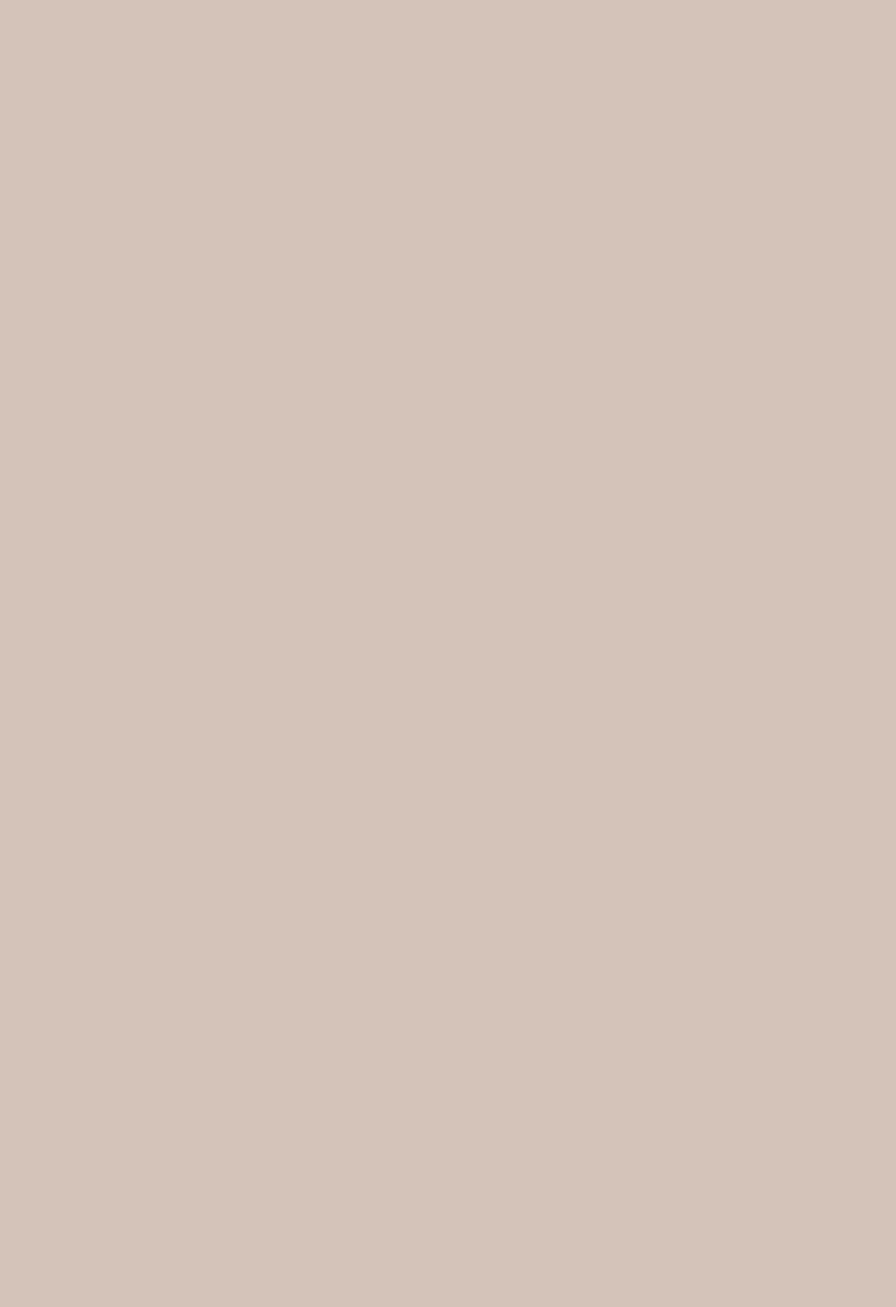
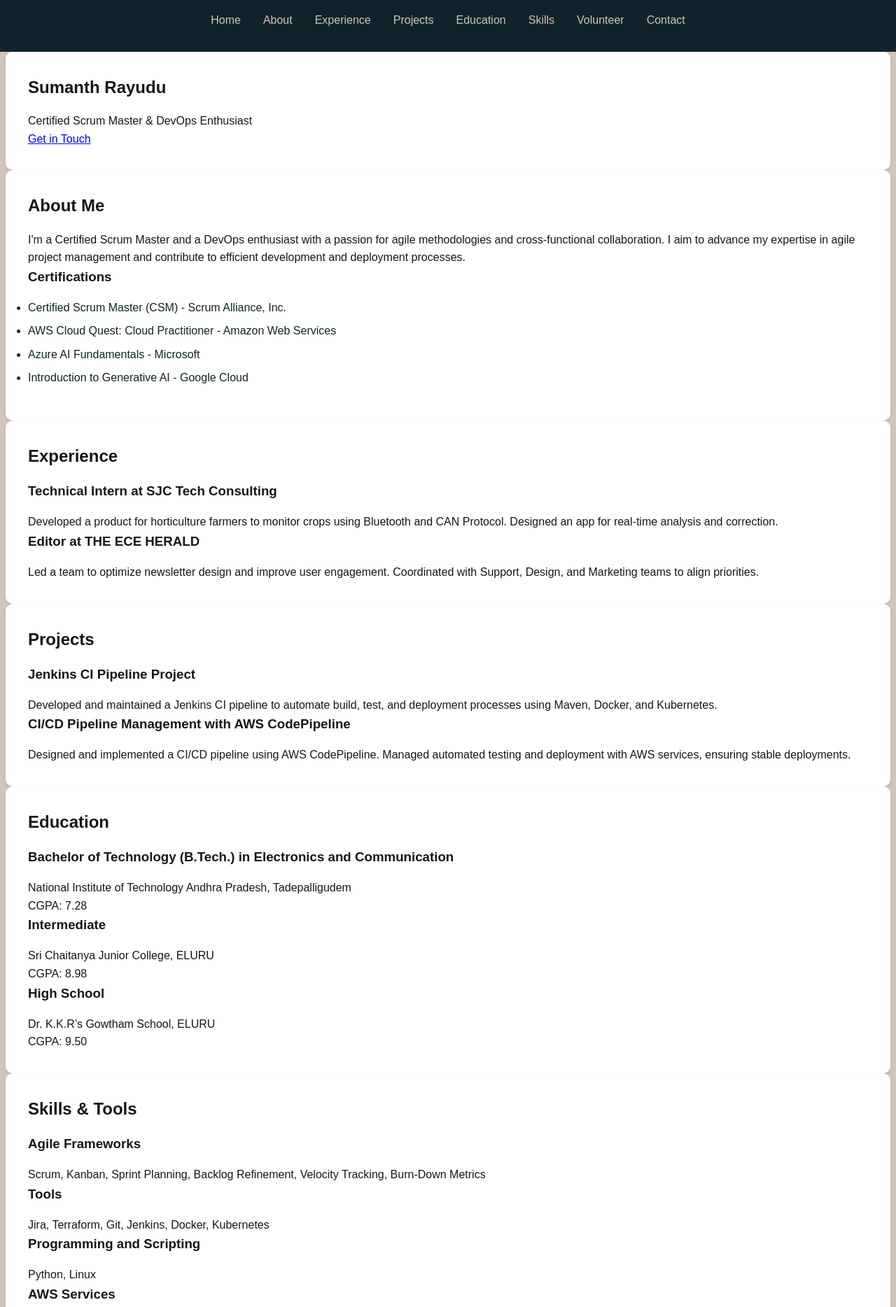
Before and after one commit to Sumanth-Rayudu/Sumanth-Rayudu.github.io, a plain HTML site: page index.html in a window 1280 px wide. Shown: the top 1868 px of the page at 70% size. Before the commit the page ends 800 px from the top, so only its background shows below. Drawn offline with Linux system fonts and the light colour scheme.

Commit message:
Update index.html

```diff
--- a/index.html
+++ b/index.html
@@ -3,13 +3,120 @@
 <head>
     <meta charset="UTF-8">
     <meta name="viewport" content="width=device-width, initial-scale=1.0">
+    <title>Sumanth Rayudu - Portfolio</title>
     <link rel="stylesheet" href="styles.css">
-    <title>Touch Game</title>
 </head>
 <body>
-    <div id="game-container">
-        <div id="game-area"></div>
-    </div>
+    <header>
+        <nav>
+            <ul>
+                <li><a href="#home">Home</a></li>
+                <li><a href="#about">About</a></li>
+                <li><a href="#experience">Experience</a></li>
+                <li><a href="#projects">Projects</a></li>
+                <li><a href="#education">Education</a></li>
+                <li><a href="#skills">Skills</a></li>
+                <li><a href="#volunteer">Volunteer</a></li>
+                <li><a href="#contact">Contact</a></li>
+            </ul>
+        </nav>
+    </header>
+
+    <section id="home">
+        <div class="intro">
+            <h1>Sumanth Rayudu</h1>
+            <p>Certified Scrum Master & DevOps Enthusiast</p>
+            <a href="#contact" class="cta-button">Get in Touch</a>
+        </div>
+    </section>
+
+    <section id="about">
+        <h2>About Me</h2>
+        <p>I'm a Certified Scrum Master and a DevOps enthusiast with a passion for agile methodologies and cross-functional collaboration. I aim to advance my expertise in agile project management and contribute to efficient development and deployment processes.</p>
+        <h3>Certifications</h3>
+        <ul>
+            <li>Certified Scrum Master (CSM) - Scrum Alliance, Inc.</li>
+            <li>AWS Cloud Quest: Cloud Practitioner - Amazon Web Services</li>
+            <li>Azure AI Fundamentals - Microsoft</li>
+            <li>Introduction to Generative AI - Google Cloud</li>
+        </ul>
+    </section>
+
+    <section id="experience">
+        <h2>Experience</h2>
+        <h3>Technical Intern at SJC Tech Consulting</h3>
+        <p>Developed a product for horticulture farmers to monitor crops using Bluetooth and CAN Protocol. Designed an app for real-time analysis and correction.</p>
+
+        <h3>Editor at THE ECE HERALD</h3>
+        <p>Led a team to optimize newsletter design and improve user engagement. Coordinated with Support, Design, and Marketing teams to align priorities.</p>
+    </section>
+
+    <section id="projects">
+        <h2>Projects</h2>
+        <h3>Jenkins CI Pipeline Project</h3>
+        <p>Developed and maintained a Jenkins CI pipeline to automate build, test, and deployment processes using Maven, Docker, and Kubernetes.</p>
+
+        <h3>CI/CD Pipeline Management with AWS CodePipeline</h3>
+        <p>Designed and implemented a CI/CD pipeline using AWS CodePipeline. Managed automated testing and deployment with AWS services, ensuring stable deployments.</p>
+    </section>
+
+    <section id="education">
+        <h2>Education</h2>
+        <h3>Bachelor of Technology (B.Tech.) in Electronics and Communication</h3>
+        <p>National Institute of Technology Andhra Pradesh, Tadepalligudem</p>
+        <p>CGPA: 7.28</p>
+
+        <h3>Intermediate</h3>
+        <p>Sri Chaitanya Junior College, ELURU</p>
+        <p>CGPA: 8.98</p>
+
+        <h3>High School</h3>
+        <p>Dr. K.K.R’s Gowtham School, ELURU</p>
+        <p>CGPA: 9.50</p>
+    </section>
+
+    <section id="skills">
+        <h2>Skills & Tools</h2>
+        <h3>Agile Frameworks</h3>
+        <p>Scrum, Kanban, Sprint Planning, Backlog Refinement, Velocity Tracking, Burn-Down Metrics</p>
+
+        <h3>Tools</h3>
+        <p>Jira, Terraform, Git, Jenkins, Docker, Kubernetes</p>
+
+        <h3>Programming and Scripting</h3>
+        <p>Python, Linux</p>
+
+        <h3>AWS Services</h3>
+        <p>EC2, S3, VPC, IAM, Cloud9, CodePipeline, CodeCommit, CodeBuild, CodeDeploy</p>
+    </section>
+
+    <section id="volunteer">
+        <h2>Volunteer Experience</h2>
+        <h3>Junior Cadet at NCC</h3>
+        <p>Received a certificate from NCC after completing training.</p>
+    </section>
+
+    <section id="contact">
+        <h2>Contact Me</h2>
+        <form id="contact-form">
+            <label for="name">Name:</label>
+            <input type="text" id="name" name="name" required>
+
+            <label for="email">Email:</label>
+            <input type="email" id="email" name="email" required>
+
+            <label for="message">Message:</label>
+            <textarea id="message" name="message" required></textarea>
+
+            <button type="submit">Send Message</button>
+        </form>
+        <p>Connect with me on <a href="https://www.linkedin.com/in/sumanth-rayudu-939784160/" target="_blank">LinkedIn</a></p>
+    </section>
+
+    <footer>
+        <p>&copy; 2024 Sumanth Rayudu</p>
+    </footer>
+
     <script src="script.js"></script>
 </body>
 </html>
```
